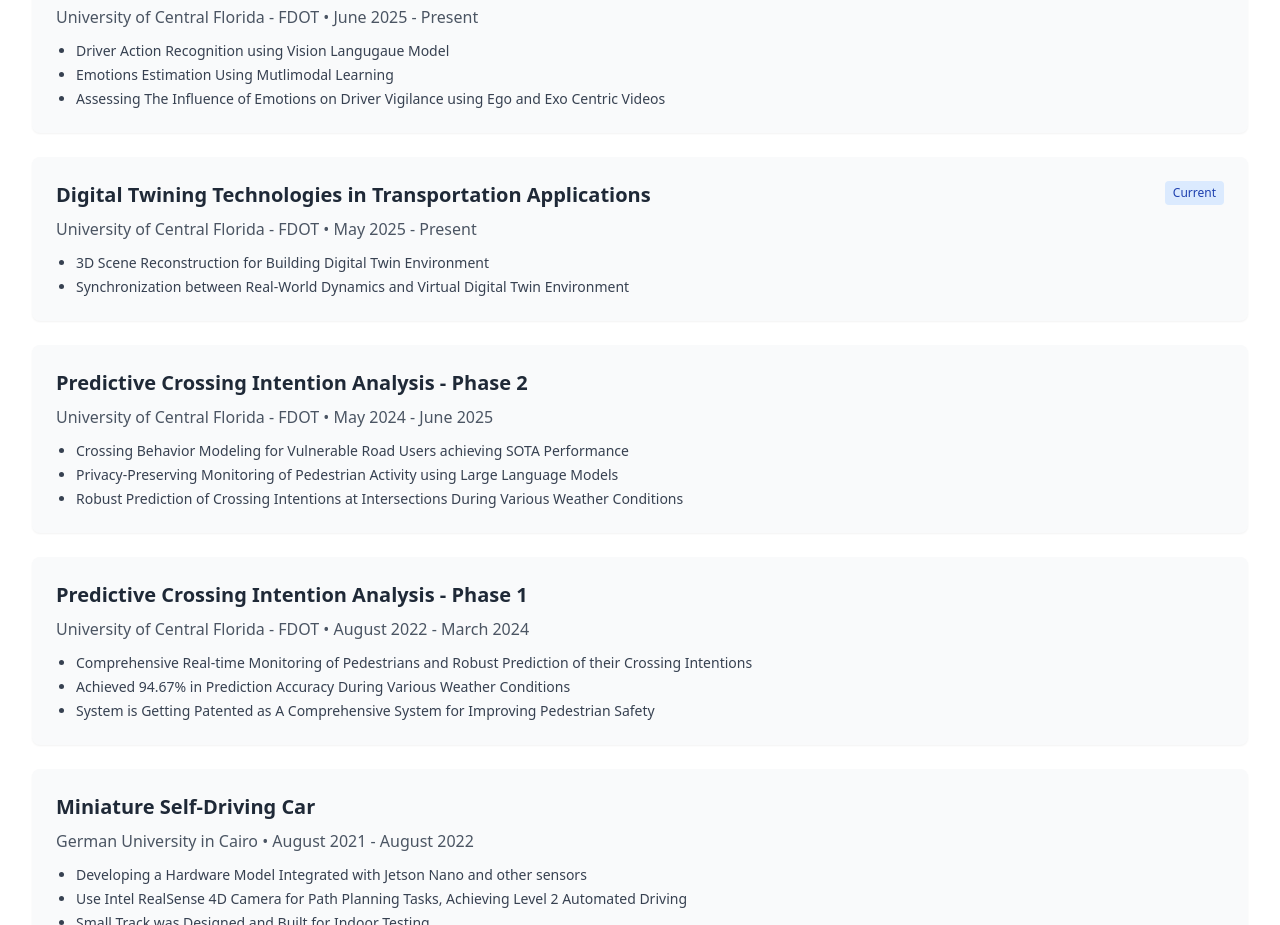
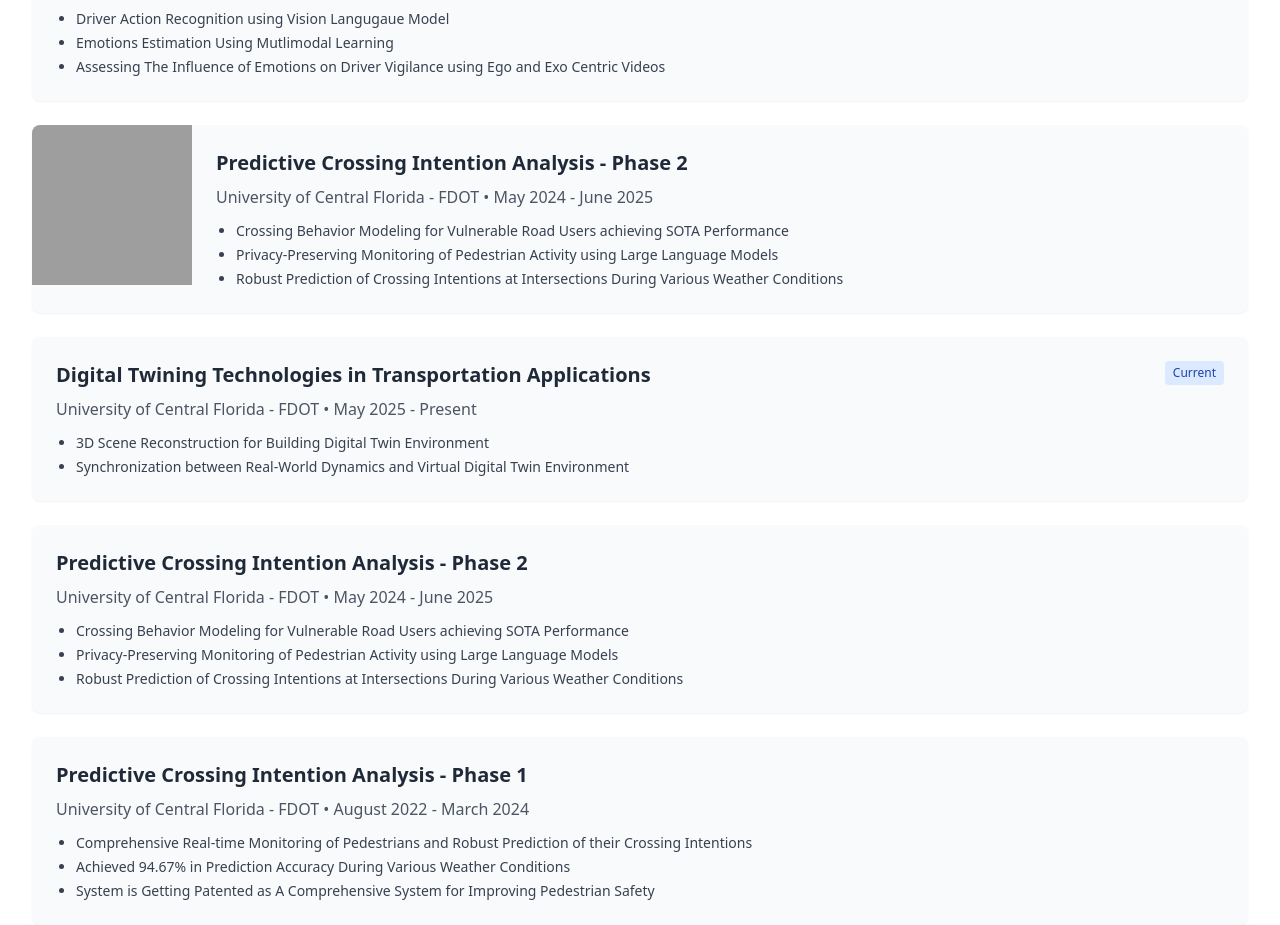
Before and after one commit to ASalah11/ahmed-abdelrahman, a plain HTML site: page index.html in a window 1280 px wide. Shown: the part 4169-5094 px from the top of the page. Drawn offline with nearby package versions, Linux system fonts and the light colour scheme; grey boxes are pictures that could not be loaded.

Commit message:
index.html

```diff
--- a/index.html
+++ b/index.html
@@ -223,7 +223,7 @@
             <div class="space-y-6">
 
                 <div class="bg-gray-50 rounded-lg overflow-hidden shadow-sm hover:shadow-md transition duration-300 card-hover">
-                    <img src="vru_1.png" alt="Project Image" class="w-full h-48 object-cover">
+                    <img src="vru_1.png" alt="Project Image" class="w-40 h-40 object-cover">
                     <div class="p-6">
                         <div class="flex justify-between items-start mb-2">
                             <h3 class="text-xl font-bold">Driver Vigilance Estimation using Mutlimodal Learning</h3>
@@ -235,6 +235,25 @@
                             <li>Emotions Estimation Using Mutlimodal Learning</li>
                             <li>Assessing The Influence of Emotions on Driver Vigilance using Ego and Exo Centric Videos</li>
                         </ul>
+                    </div>
+                </div>
+
+
+                <div class="bg-gray-50 rounded-lg overflow-hidden shadow-sm hover:shadow-md transition duration-300 card-hover">
+                    <div class="flex">
+                    <!-- Left Image (square) -->
+                        <img src="vru_1.png" alt="Project Image" class="w-40 h-40 object-cover">
+
+                        <!-- Right Text Content -->
+                        <div class="p-6">
+                            <h3 class="text-xl font-bold mb-2">Predictive Crossing Intention Analysis - Phase 2</h3>
+                            <p class="text-gray-600 mb-3">University of Central Florida - FDOT • May 2024 - June 2025</p>
+                            <ul class="list-disc pl-5 text-gray-700 space-y-1 text-sm">
+                                <li>Crossing Behavior Modeling for Vulnerable Road Users achieving SOTA Performance</li>
+                                <li>Privacy-Preserving Monitoring of Pedestrian Activity using Large Language Models</li>
+                                <li>Robust Prediction of Crossing Intentions at Intersections During Various Weather Conditions</li>
+                            </ul>
+                        </div>
                     </div>
                 </div>
 
```
